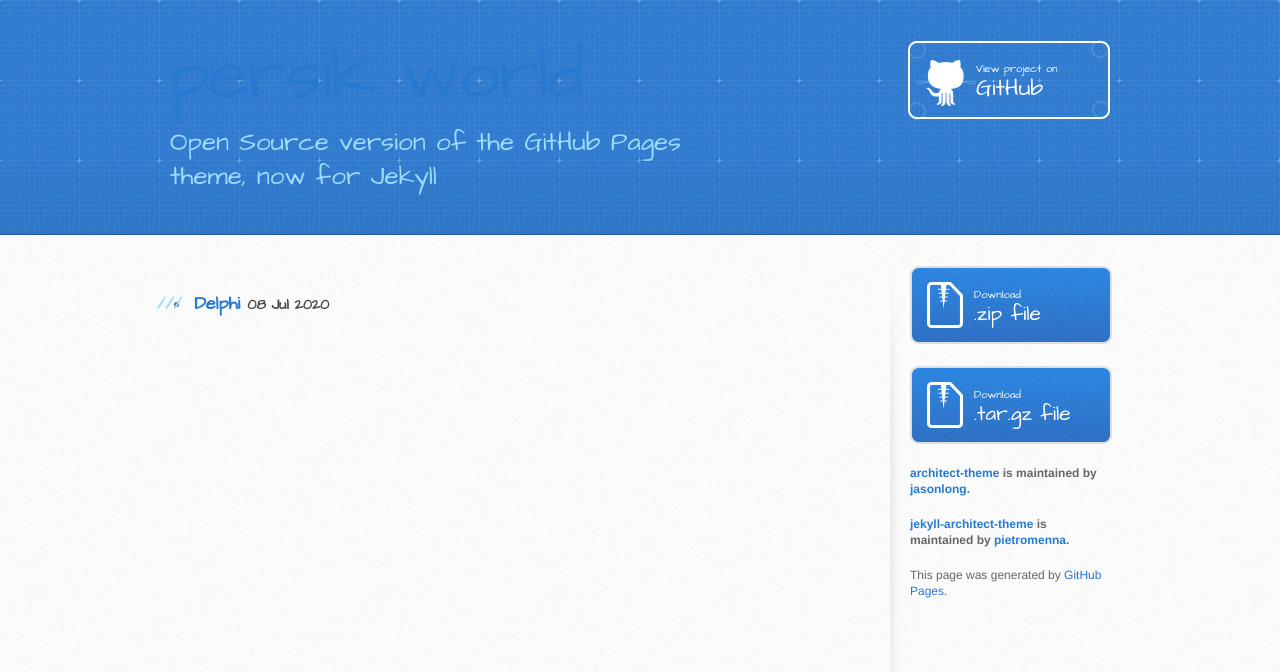
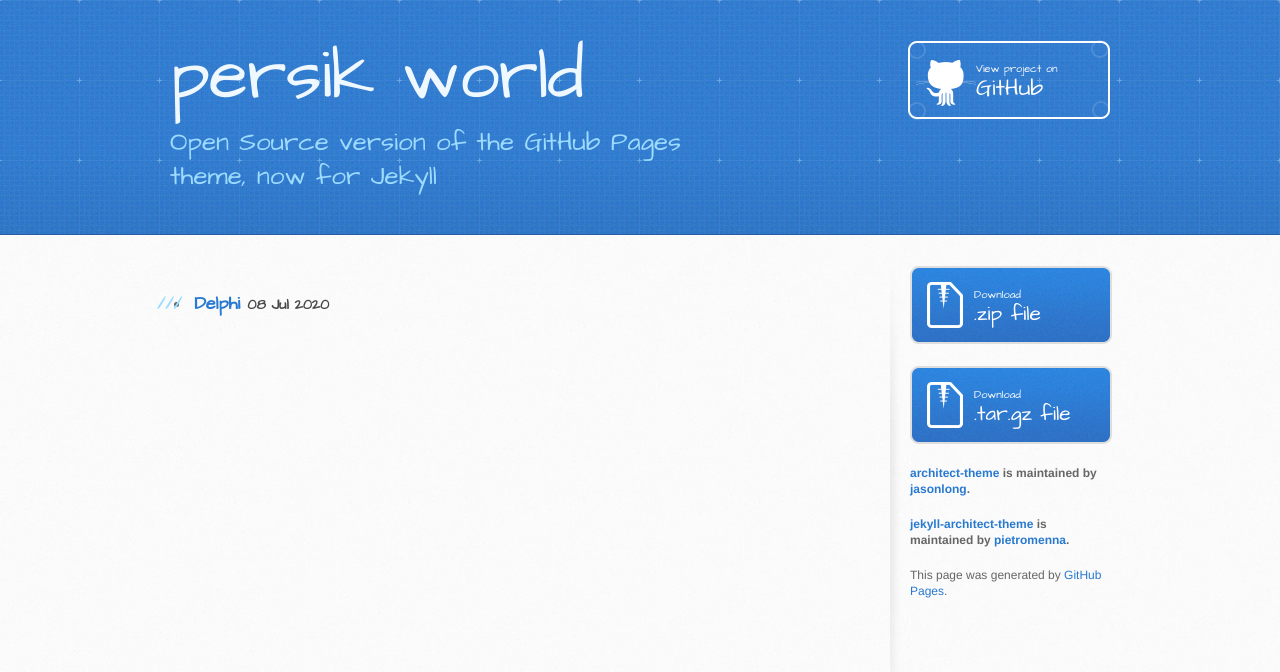
Before and after one commit to bjtlr0/bjtlr0.github.io, a Jekyll site: the page built from category/Panic.markdown, in a window 1280 px wide. Shown: the top 672 px of the page. Built offline with Jekyll 4.4.1, drawn with Linux system fonts in a browser that asks for light colours.

Commit message:
title color change

```diff
--- a/_layouts/default.html
+++ b/_layouts/default.html
@@ -19,7 +19,7 @@
   <body>
     <header>
       <div class="inner">
-        <h1><a href="https://bjtlr0.github.io" color="white">{{ site.name }}</a> </h1>
+        <h1><a href="https://bjtlr0.github.io" style="color: aliceblue;">{{ site.name }}</a> </h1>
         <h2>Open Source version of the GitHub Pages theme, now for Jekyll</h2>
         <a href="https://github.com/bjtlr0/bjtlr0.github.io" class="button"><small>View project on</small> GitHub</a>
       </div>
--- a/index.html
+++ b/index.html
@@ -1,6 +1,6 @@
 ---
 layout: default
-title: Architect Theme by Jason Long
+title: 버드나무 동
 ---
 <!--
 <div id="home">
```
